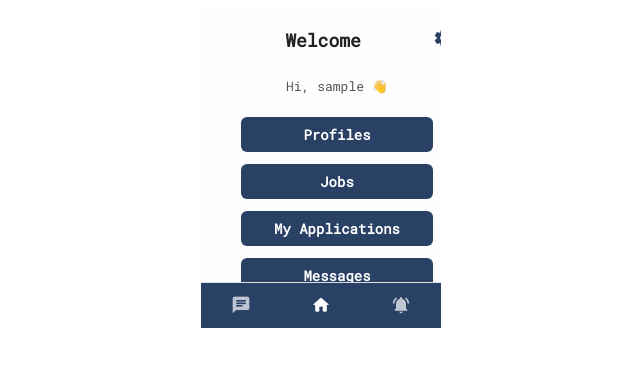
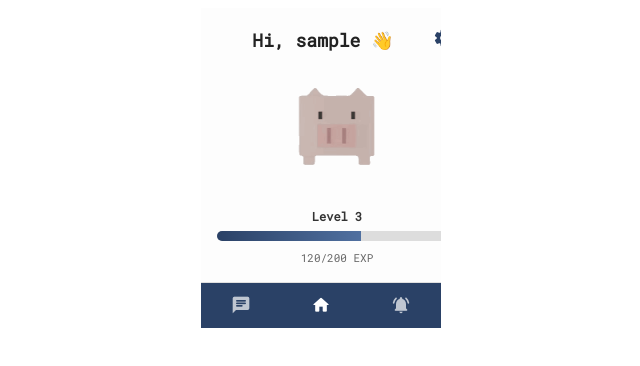
Before and after one commit to mch-cloudmosa-team4/mch-2025-cloudmosa, a Vue app in the folder frontend/: page /home in a window 1280 px wide. Shown: the top 366 px of the page, without its empty margins (319-959 px from the left). Built offline with nearby package versions, Linux system fonts and the light colour scheme; sample sign-in values are in the browser's storage.

Commit message:
Change HomeView

```diff
--- a/frontend/src/views/HomeView.vue
+++ b/frontend/src/views/HomeView.vue
@@ -1,35 +1,39 @@
 <template>
   <main class="screen">
     <div class="header">
-      <h1 class="title">Welcome</h1>
+      <h1 class="title">Hi, {{ name }} 👋</h1>
       <button class="settings-btn" @click="$router.push('/menu')">
         <span class="material-icons-round">settings</span>
       </button>
     </div>
-    <p class="subtitle">Hi, {{ name }} 👋</p>
-    <button class="btn" @click="goProfiles">Profiles</button>
-    <button class="btn" @click="goJobs">Jobs</button>
-    <button class="btn" @click="$router.push('/application')">My Applications</button>
-    <button class="btn" @click="$router.push('/chat')">Messages</button>
+    <img src="/PIG.gif" alt="fun gif" class="gif" />
+
+    <div class="level-container">
+      <span class="level-label">Level {{ level }}</span>
+      <div class="level-bar">
+        <div class="level-progress" :style="{ width: progress + '%' }"></div>
+      </div>
+      <span class="level-exp">{{ exp }}/{{ expNeeded }} EXP</span>
+    </div>
   </main>
 </template>
 
 <script setup lang="ts">
 import { useRouter } from 'vue-router'
 import { isAuthed } from '../services/auth'
+import { ref } from 'vue'
 
 const router = useRouter()
 const name = localStorage.getItem('auth_name') || 'Guest'
 
+// Mock level
+const level = ref(3)
+const exp = ref(120)          // 當前經驗
+const expNeeded = ref(200)    // 升級所需經驗
+const progress = ref((exp.value / expNeeded.value) * 100)
+
 if (!isAuthed()) router.replace('/login')
 
-function goProfiles() {
-  router.push('/profile')
-}
-
-function goJobs() {
-  router.push('/job')
-}
 </script>
 
 <style scoped>
@@ -101,4 +105,50 @@ function goJobs() {
 .btn:focus {
   background: rgb(80, 110, 160);
 }
+
+.gif {
+  width: 80%;
+  max-height: 120px;
+  object-fit: contain;
+  margin: 8px 0;
+}
+
+.video {
+  width: 80%;
+  max-height: 120px;
+  object-fit: contain;
+  margin: 8px 0;
+}
+
+.level-container {
+  width: 100%;
+  text-align: center;
+  margin-top: auto; /* 貼近底部 */
+}
+
+.level-label {
+  font-size: 12px;
+  font-weight: bold;
+  color: #333;
+}
+
+.level-bar {
+  width: 100%;
+  height: 10px;
+  background: #ddd;
+  border-radius: 6px;
+  margin: 6px 0;
+  overflow: hidden;
+}
+
+.level-progress {
+  height: 100%;
+  background: linear-gradient(to right, #2a4166, #5070a0);
+  transition: width 0.3s ease;
+}
+
+.level-exp {
+  font-size: 11px;
+  color: #666;
+}
 </style>
```
Also changed, not shown: frontend/public/PIG.gif (added).
